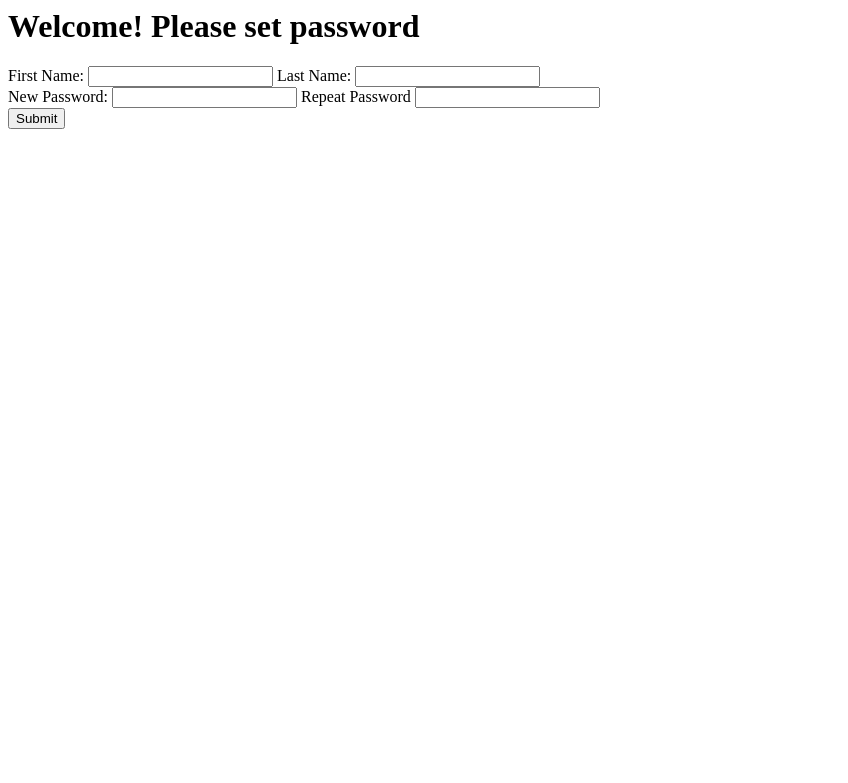
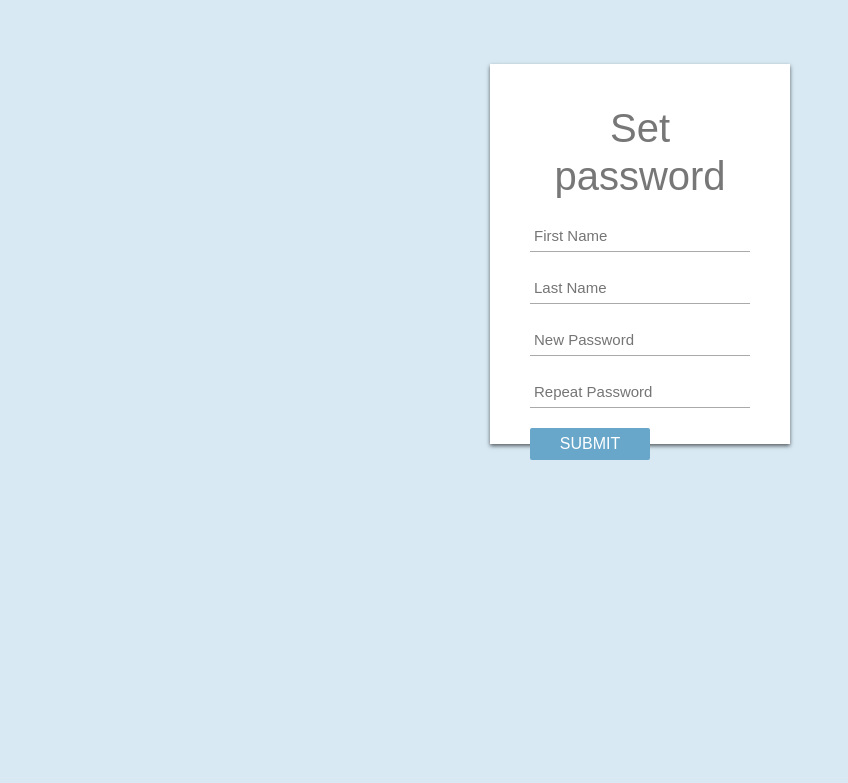
Before and after one commit to tinktankin/tink-mycontact, a Django app: template webapp/templates/webapp/verify.html in a window 1280 px wide. Shown: the top 783 px of the page, without its empty margins (0-848 px from the left). Run offline with Django 3.2, Linux system fonts and the light colour scheme; the template is opened without the code that fills it, so the values that code supplies are empty; some libraries are stand-ins or nearby versions.

Commit message:
model /signup and /verify

```diff
--- a/icms/settings.py
+++ b/icms/settings.py
@@ -122,6 +122,11 @@ USE_TZ = True
 STATIC_URL = '/static/'
 STATIC_ROOT = os.path.join(BASE_DIR, "webapp/static")
 
+# STATICFILES_DIRS = [
+#     os.path.join(BASE_DIR, "static"),
+#     '/webapp/static',
+# ]
+
 # Authentication Model for Users
 AUTH_USER_MODEL = 'webapp.User'
 
--- a/templates/base.html
+++ b/templates/base.html
@@ -13,6 +13,7 @@
         integrity="sha384-9aIt2nRpC12Uk9gS9baDl411NQApFmC26EwAOH8WgZl5MYYxFfc+NcPb1dKGj7Sk" crossorigin="anonymous">
 
     {% block style %}
+    <link rel="stylesheet" href="{% static 'css/base.css' %}">
     {% endblock style %}
 
     {% block script %}
@@ -21,6 +22,46 @@
 </head>
 
 <body>
+    <!-- Need to set base Static -->
+
+    <!-- <section id="header">
+        <nav class="navbar navbar-expand-lg navbar-light bg-light">
+            <a class="navbar-brand" href="#">Navbar</a>
+            <button class="navbar-toggler" type="button" data-toggle="collapse" data-target="#navbarSupportedContent"
+                aria-controls="navbarSupportedContent" aria-expanded="false" aria-label="Toggle navigation">
+                <span class="navbar-toggler-icon"></span>
+            </button>
+            <div class="collapse navbar-collapse" id="navbarSupportedContent">
+                <ul class="navbar-nav mr-auto">
+                    <li class="nav-item active">
+                        <a class="nav-link" href="#">Home <span class="sr-only">(current)</span></a>
+                    </li>
+                    <li class="nav-item">
+                        <a class="nav-link" href="#">Link</a>
+                    </li>
+                    <li class="nav-item dropdown">
+                        <a class="nav-link dropdown-toggle" href="#" id="navbarDropdown" role="button"
+                            data-toggle="dropdown" aria-haspopup="true" aria-expanded="false">
+                            Dropdown
+                        </a>
+                        <div class="dropdown-menu" aria-labelledby="navbarDropdown">
+                            <a class="dropdown-item" href="#">Action</a>
+                            <a class="dropdown-item" href="#">Another action</a>
+                            <div class="dropdown-divider"></div>
+                            <a class="dropdown-item" href="#">Something else here</a>
+                        </div>
+                    </li>
+                    <li class="nav-item">
+                        <a class="nav-link disabled" href="#" tabindex="-1" aria-disabled="true">Disabled</a>
+                    </li>
+                </ul>
+                <form class="form-inline my-2 my-lg-0">
+                    <input class="form-control mr-sm-2" type="search" placeholder="Search" aria-label="Search">
+                    <button class="btn btn-outline-success my-2 my-sm-0" type="submit">Search</button>
+                </form>
+            </div>
+        </nav>
+    </section> -->
 
     {% block body %}
     {% endblock body %}
--- a/webapp/static/css/login.css
+++ b/webapp/static/css/login.css
@@ -24,7 +24,7 @@ body {
     box-sizing: border-box;
     padding: 40px;
     width: 300px;
-    height: 400px
+    height: 400px;
 }
 
 .left-bottom {
--- /dev/null
+++ b/webapp/static/css/verify.css
@@ -0,0 +1,70 @@
+body {
+    margin: 0;
+    padding: 0;
+    background-color: #d8e9f3;
+    color: #777;
+    font-size: 16px;
+    font-family: sans-serif;
+    font-weight: 300;
+}
+
+h1 {
+    text-align: center;
+}
+
+input[type='text'],
+input[type='password'] {
+    display: block;
+    box-sizing: border-box;
+    margin-top: 20px;
+    margin-bottom: 20px;
+    padding: 4px;
+    width: 220px;
+    height: 32px;
+    border: none;
+    outline: none;
+    border-bottom: 1px solid #aaa;
+    font-family: 400;
+    font-size: 15px;
+    transition: 0.2s ease;
+}
+
+input[type='submit'] {
+    margin-bottom: 28px;
+    width: 120px;
+    height: 32px;
+    background-color: #68a7ca;
+    border: none;
+    border-radius: 2px;
+    color: #fff;
+    font-family: sans-serif;
+    font-weight: 500;
+    text-transform: uppercase;
+    transition: 0.2s ease;
+    cursor: pointer;
+}
+
+input[type='submit']:hover,
+input[type='submit']:focus {
+    background-color: #8dbdd8;
+    transition: 0.2s ease;
+}
+
+.verify-form {
+    position: absolute;
+    top: 0;
+    left: 0;
+    box-sizing: border-box;
+    padding: 40px;
+    width: 300px;
+    height: 400px;
+}
+
+#verify-box {
+    position: relative;
+    margin: 5% auto;
+    height: 380px;
+    background-color: #fff;
+    box-shadow: 0 2px 4px rgba(0, 0, 0, 0.6);
+    width: 300px;
+}
--- a/webapp/templates/webapp/verify.html
+++ b/webapp/templates/webapp/verify.html
@@ -1,3 +1,32 @@
+{% extends 'webapp/webapp_base.html' %}
+{% load static %}
+{% block title %}
+Set Password
+{% endblock title %}
+
+{% block style %}
+<link rel="stylesheet" href="{% static 'css/verify.css' %}">
+{% endblock style %}
+
+{% block body %}
+<div id="verify-box">
+	<div class="verify-form">
+		<h1>Set password</h1>
+		<form method="post">
+			{% csrf_token %}
+			<input type="text" name="fname" placeholder="First Name">
+			<input type="text" name="lname" placeholder="Last Name">
+			<input type="password" name="password1" placeholder="New Password">
+			<input type="password" name="password2" placeholder="Repeat Password">
+			<input type="submit">
+		</form>
+	</div>
+</div>
+{% endblock body %}
+
+<!-- PREVIOUS HTML -->
+
+<!--
 <html>
 <head>
 	<title>Set Password</title>
@@ -14,3 +43,4 @@
 		<input type="submit">
 	</form>
 </body>
+-->
```
Also changed, not shown: static/css/base.css (added, +10 -0 lines), webapp/static/css/signup.css (added, +69 -0 lines), webapp/templates/webapp/signup.html (+42 -0 lines).
